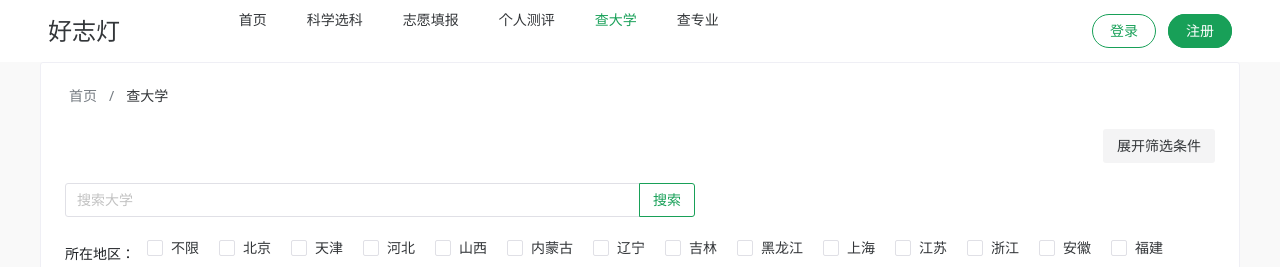
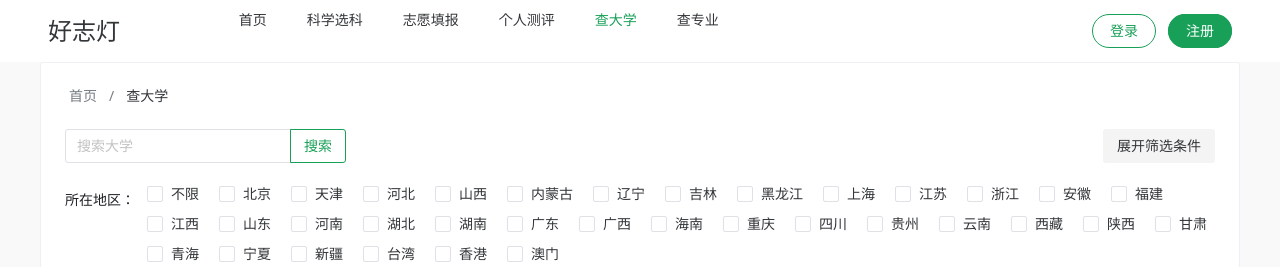
Before and after one commit to YiFo0315/vite-template, a Vue app: page /#/university in a window 1280 px wide. Shown: the top 267 px of the page. Built offline with nearby package versions, Linux system fonts and the light colour scheme; no server answers.

Commit message:
查大学筛选初步实现

```diff
--- a/src/views/university/Head.vue
+++ b/src/views/university/Head.vue
@@ -1,9 +1,12 @@
 <template>
   <n-page-header>
-    <n-input-group>
-      <n-input :style="{ width: '50%' }" placeholder="搜索大学" />
-      <n-button type="primary" ghost>搜索</n-button>
-    </n-input-group>
+    <template #title>
+      <n-input-group>
+        <n-input placeholder="搜索大学" />
+        <n-button type="primary" ghost>搜索</n-button>
+      </n-input-group>
+    </template>
+
     <template #header>
       <n-breadcrumb>
         <n-breadcrumb-item>首页</n-breadcrumb-item>
```
